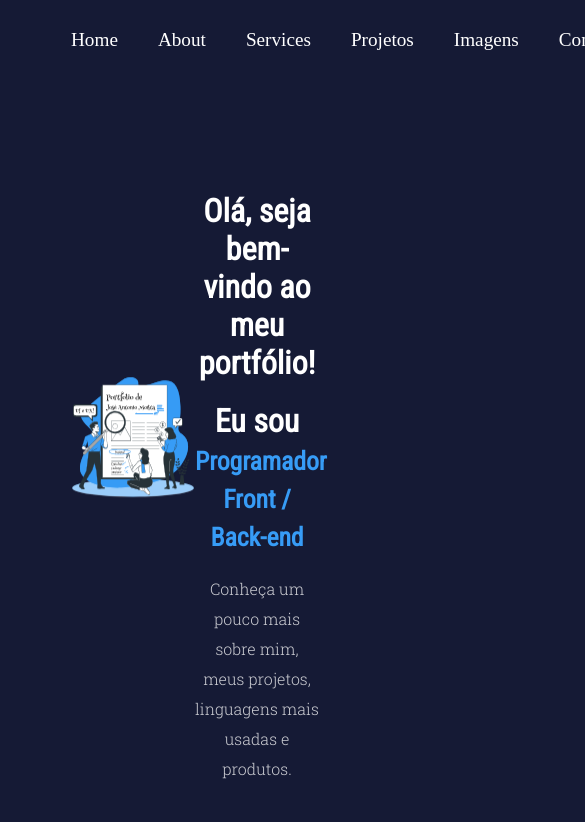
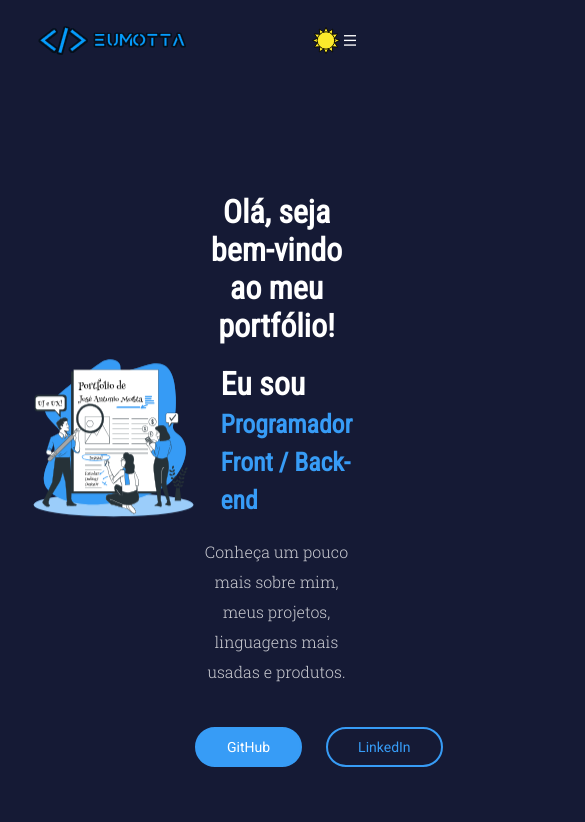
Before and after one commit to EuMotta/react-portfolio, a React (Create React App) app: page / in a window 390 px wide. Shown: the top 822 px of the page, 585 px wide, since content can reach past the window. Built offline with nearby package versions, Linux system fonts and the light colour scheme.

Commit message:
Responsividade

```diff
--- a/src/App.css
+++ b/src/App.css
@@ -113,3 +113,9 @@ h1, h2{
 ::-webkit-scrollbar-track{
   background: transparent;
 }
+@media only screen and (max-width:1024px){
+  .container{
+    width: 100%;
+  }
+
+}
--- a/src/components/Footer/footer.jsx
+++ b/src/components/Footer/footer.jsx
@@ -47,8 +47,11 @@ const footer = () => {
   const year = new Date().getFullYear();
 
   return (
-    <footer className="footer">
+    <footer id="footer" className="footer">
       <div className="container">
+        <div className="svg">
+          <img src="" alt="" />
+        </div>
         <div className="footer_wrapper">
           <div className="footer_logo">
             <h2>Digency</h2>
@@ -93,9 +96,10 @@ const footer = () => {
           </div>
         </div>
         <p className="copyright">
-          Copyright  {year}, desenvolvido por José Antonio Motta. Todos os direitos
+          Copyright   {year}, desenvolvido por José Antonio Motta. Todos os direitos
           reservados
         </p>
+
       </div>
     </footer>
   );
--- a/src/components/Home/Home.jsx
+++ b/src/components/Home/Home.jsx
@@ -25,7 +25,7 @@ const nav_links = [
   },
   {
     path: "#images",
-    display: "Imagens",
+    display: "Images",
   },
   {
     path: "#contact",
@@ -56,13 +56,15 @@ const Home = ({ theme, troggleTheme }) => {
       top: location - 80,
     })
   }
+  const menuRef = useRef(null)
+  const toggleMenu = () => menuRef.current.classList.toggle('menu_active')
   return (
     <home className='home' ref={homeRef}>
       <div className="container">
         <nav className="nav_bar">
           <div className="logo"><img src={mylogo} alt="" /></div>
           {/* Barra de navegação */}
-          <div className="navigation">
+          <div className="navigation" ref={menuRef} onClick={toggleMenu}>
             <ul className="menu">
               {
                 nav_links.map((item, index) => (
@@ -90,7 +92,10 @@ const Home = ({ theme, troggleTheme }) => {
               }
             </span>
           </div>
-          {/* login */}
+          {/* mobile */}
+          <span className="mobile_menu" onClick={toggleMenu}>
+              <i className='ri-menu-line'></i>
+          </span>
         </nav>
       </div>
     </home>
--- a/src/components/Home/home.css
+++ b/src/components/Home/home.css
@@ -1,35 +1,42 @@
-.home{
+.home {
     width: 100%;
     height: 80px;
     line-height: 80px;
     row-gap: 1rem;
+    z-index: 999;
 }
-.nav_bar{
+
+.nav_bar {
     display: flex;
     align-items: center;
     justify-content: space-between;
 }
-.menu{
+
+.menu {
     display: flex;
     align-items: center;
     column-gap: 2.5rem;
     list-style: none;
     user-select: none;
 }
-.menu_item{
+
+.menu_item {
     font-weight: 400;
     font-size: 1.2rem;
     font-family: serif;
     cursor: pointer;
     transition: 0.3s ease-in-out;
 }
-.menu_item>:hover{
+
+.menu_item>:hover {
     color: var(--link-active);
 }
-.logo h2{
+
+.logo h2 {
     color: var(--primary-color);
 }
-.light_mode span{
+
+.light_mode span {
     color: #fff;
     display: flex;
     align-items: center;
@@ -38,10 +45,32 @@
     cursor: pointer;
     user-select: none;
 }
-.dark-theme{
+
+.dark-theme {
     color: rgb(0, 0, 0) !important;
 }
-.home_shrink{
+
+.logo img {
+
+    display: flex;
+    align-items: center;
+    width: 60%;
+}
+
+.logo {
+    transform: translateX(2);
+}
+
+.icons_lightmode img {
+    transform: matrix(2);
+    max-width: 2rem;
+}
+
+.light-theme .home_shrink {
+    box-shadow: 2px 2px 10px -2px #ddd;
+}
+
+.home_shrink {
     width: 100%;
     height: 80px;
     line-height: 80px;
@@ -49,21 +78,53 @@
     top: 0;
     left: 0;
     z-index: 999;
-    background: var(--shrink-bg);
+    background-color: var(--shrink-bg);
+    display: flex;
 }
-.logo img{
 
-    display: flex;
-    align-items: center;
-    width: 60%;
+.mobile_menu {
+    color: var(--heading-color);
+    font-size: 1.6rem;
+    cursor: pointer;
+    display: none;
 }
-.logo{
-    transform: translateX(2);
+
+/* Responsividade */
+
+@media only screen and (max-width:992px){
+    .navigation{
+        position: fixed;
+        top: 0;
+        left: 0;
+        height: 100%;
+        width: 100%;
+        background: rgba(6,11,26,0.868);
+        z-index: 999;
+        display: none;
+    }
+    .menu{
+        flex-direction: column;
+        background: var(--btn-secondary-bg);
+        width: 250px;
+        height: 100%;
+        align-items: center;
+        justify-content: center;
+        position: absolute;
+        top: 0;
+        right:0;
+        z-index: 9999;
+    }
+    .menu_active{
+        display: block;
+    }
+    .mobile_menu{
+        display: block;
+    }
+
 }
-.icons_lightmode img{
-    transform: matrix(2);
-    max-width: 2rem;
+@media only screen and (max-width:768px){
+    .mobile_menu{
+        font-size: 1rem;
+    }
+    .logo img{}
 }
-.ligh-theme .home_shrink{
-    box-shadow: 2px 2px 10px -2px #ddd;
-}
--- a/src/styles/hero.css
+++ b/src/styles/hero.css
@@ -104,4 +104,6 @@
 }
 .writer{
     row-gap: 1rem;
+    text-align: left;
+    padding-left: 1.6rem;
 }
```
